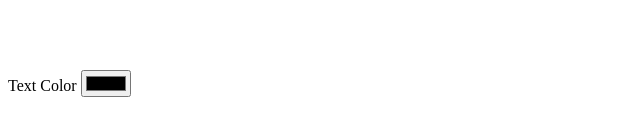
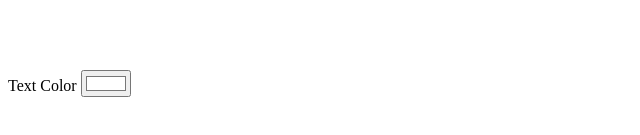
Before and after one commit to ARRY7686/Nico-Text-Editor, a website built with Vite: page index.html in a window 1280 px wide. Shown: the part 647-782 px from the top of the page, 0-640 px from the left. Built offline with nearby package versions, Linux system fonts and the light colour scheme.

Commit message:
Set default color input color to white

```diff
--- a/index.html
+++ b/index.html
@@ -12,7 +12,7 @@
 	<div id="app" style="width: 100%; height: 100svh; position: relative;">
 		<div id="debug-menu" style="position: absolute; bottom: 4rem;">
 			<label for="color-picker">Text Color</label>
-			<input type="color" name="color-picker" id="color-picker"/>
+			<input type="color" name="color-picker" id="color-picker" value="#ffffff"/>
 		</div>
 		<div id="editor">
 		</div>
```
